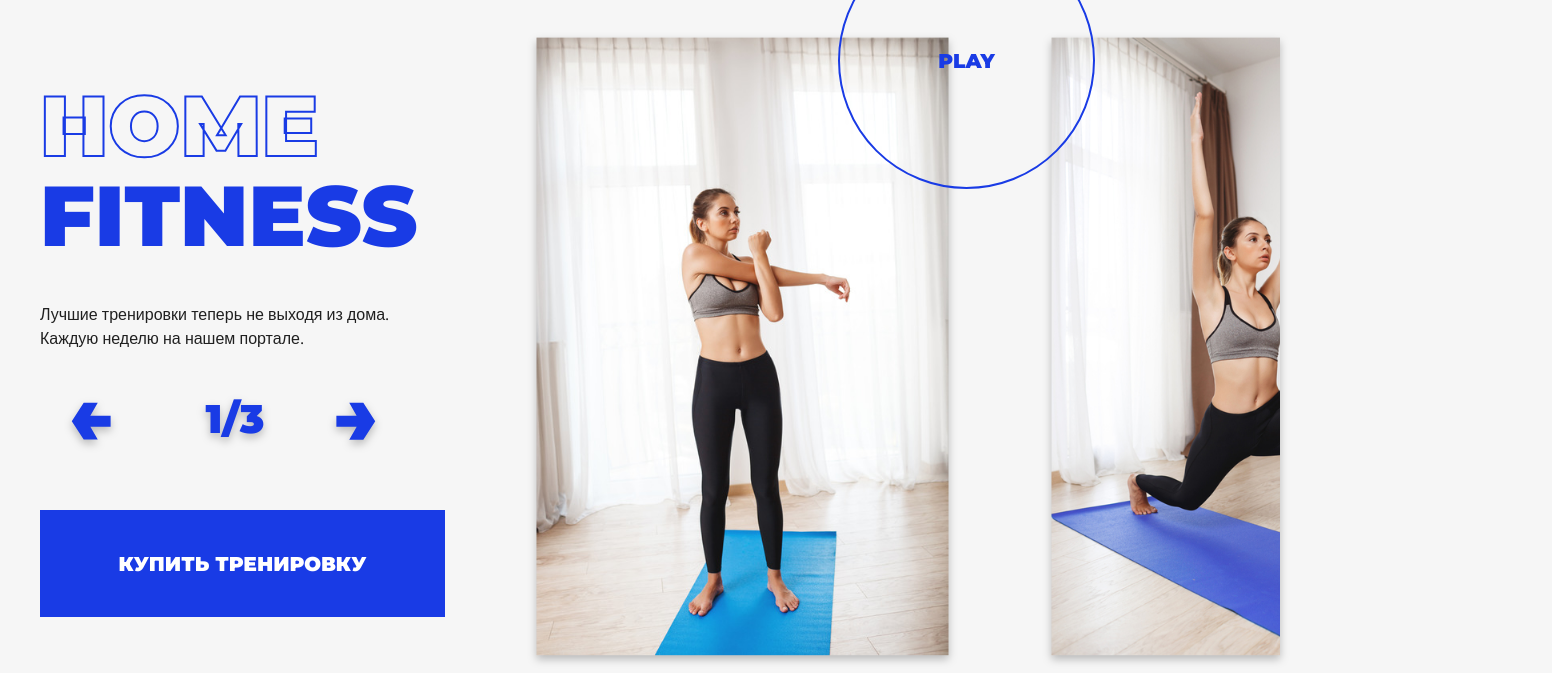
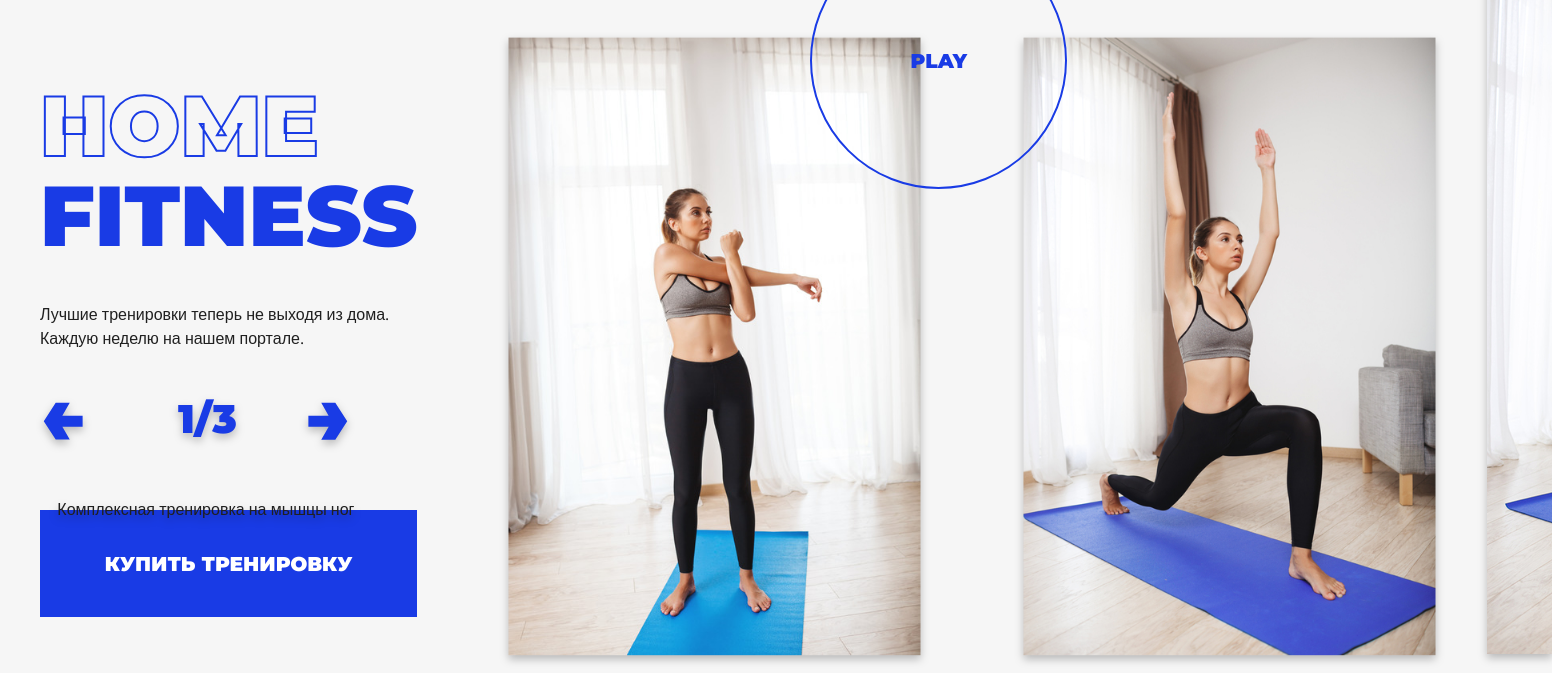
Before and after one commit to TatishaS/yoga-fitness-landing, a website: page app/index.html in a window 1280 px wide. Shown: the part 83-756 px from the top of the page, 1552 px wide, since content can reach past the window. Drawn offline with nearby package versions, Linux system fonts and the light colour scheme.

Commit message:
Slider desktop refactor

```diff
--- a/app/js/main.js
+++ b/app/js/main.js
@@ -20,8 +20,11 @@ $(function () {
   }); */
 
   let $sliderIntro = $(".slider__items");
+
   let sliderCounter = document.createElement("div");
+  let sliderText = document.createElement("p");
   sliderCounter.classList.add("slider__counter");
+  sliderText.classList.add("slider__text");
 
   let $sliderCatalog = $(".catalog__slides");
   let catalogCounter = document.createElement("div");
@@ -29,8 +32,14 @@ $(function () {
 
   function updateSliderCounter(slick) {
     currentSlide = slick.currentSlide + 1;
+    $(sliderCounter).text(currentSlide + "/" + slick.slideCount);
+  }
 
-    $(sliderCounter).text(currentSlide + "/" + slick.slideCount);
+  function updateSliderText(slick, index) {
+    let elem = slick.$slides.get(index);
+    let imgElem = $(elem).find(".slider__img");
+    let imageAlt = $(imgElem).attr("alt");
+    $(sliderText).text(imageAlt);
   }
 
   function updateCatalogCounter(slick) {
@@ -38,16 +47,11 @@ $(function () {
     $(catalogCounter).text(currentSlide + "/" + slick.slideCount);
   }
 
-  /*
-
-  function updateCounter(slick) {
-    currentSlide = slick.currentSlide + 1;
-    $(this).text(currentSlide + "/" + slick.slideCount);
-  } */
-
   $sliderIntro.on("init", function (event, slick) {
     $sliderIntro.append(sliderCounter);
+    $sliderIntro.append(sliderText);
     updateSliderCounter(slick); // проверить
+    updateSliderText(slick); // проверить
   });
 
   $sliderCatalog.on("init", function (event, slick) {
@@ -111,8 +115,9 @@ $(function () {
   $sliderIntro.on(
     "beforeChange",
     function (event, slick, currentSlide, nextSlide) {
-      var direction,
+      let direction,
         slideCountZeroBased = slick.slideCount - 1;
+      console.log(slideCountZeroBased);
 
       if (nextSlide == currentSlide) {
         direction = "same";
@@ -153,6 +158,7 @@ $(function () {
 
       // Обновляю счетчик
       updateSliderCounter(slick);
+      updateSliderText(slick, currentSlide);
     }
   );
 
--- a/app/scss/_vars.scss
+++ b/app/scss/_vars.scss
@@ -1,20 +1,20 @@
-$accent-color: #193BE5;
-$base-color: #F6F6F6;
+$accent-color: #193be5;
+$base-color: #f6f6f6;
 $text-color: #202020;
 
 %mont-bold {
-    font-family: 'Montserrat', sans-serif;
-    font-weight: 700;
-    text-transform: uppercase;
+  font-family: "Montserrat", sans-serif;
+  font-weight: 700;
+  text-transform: uppercase;
 }
 
 %mont-black {
-    font-family: 'Montserrat', sans-serif;
-    font-weight: 900;
-    text-transform: uppercase;
+  font-family: "Montserrat", sans-serif;
+  font-weight: 900;
+  text-transform: uppercase;
 }
 
 %open-sans {
-    font-family: 'Open Sans', sans-serif;
-    font-weight: 300;
+  font-family: "Open Sans", sans-serif;
+  font-weight: 300;
 }
--- a/app/scss/style.scss
+++ b/app/scss/style.scss
@@ -216,7 +216,8 @@
   }
   &__slider {
     position: relative;
-    width: 795px;
+    //width: 795px;
+    width: 1095px;
     &::after {
       content: "play";
       text-align: center;
@@ -280,9 +281,12 @@
   }
 
   &__text {
+    display: block;
     position: absolute;
-    top: 640px;
-    left: -280px;
+    margin: 0;
+    top: 580px;
+    left: -400px;
+    z-index: 100;
   }
 }
 
@@ -318,6 +322,10 @@
   transform: translateY(0) scale(1);
   transform-origin: center bottom;
 }
+
+/* .slider .slick-slide.slick-active.slick-current .slider__text {
+  display: block;
+} */
 
 /* ------------------------------- */
 /* CATALOG */
```
Also changed, not shown: app/index.html (+3 -0 lines), app/css/style.min.css.
